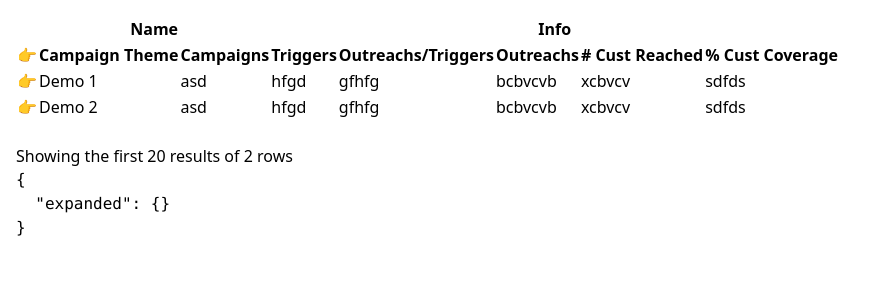
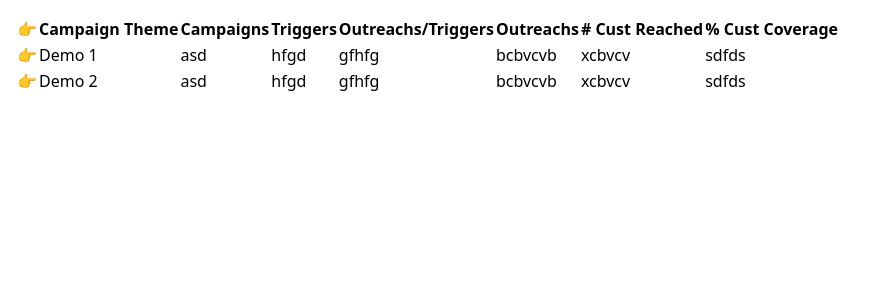
Before and after one commit to Rifat-Hossain-Dhrubo/next-tailwind-demo, a Next.js app: page /campaign in a window 1280 px wide. Shown: the top 300 px of the page, without its empty margins (0-884 px from the left). Built offline with nearby package versions, Linux system fonts and the light colour scheme; what @tailwindcss/typography would draw is missing.

Commit message:
minor changes

```diff
--- a/Component/Table/index.tsx
+++ b/Component/Table/index.tsx
@@ -2,9 +2,15 @@
 /* eslint-disable react/jsx-props-no-spreading */
 
 import React from 'react';
-import { useTable, useExpanded } from 'react-table';
+import {
+  useTable,
+  useExpanded,
+  HeaderGroup,
+  Row,
+  useSortBy,
+} from 'react-table';
 
-function Table({ columns: userColumns, data }: any) {
+function Table({ columns: campaignColumns, data }: any) {
   const {
     getTableProps,
     getTableBodyProps,
@@ -14,9 +20,11 @@ function Table({ columns: userColumns, data }: any) {
     state: { expanded },
   } = useTable(
     {
-      columns: userColumns,
+      columns: campaignColumns,
       data,
     },
+
+    useSortBy,
     useExpanded // Use the useExpanded plugin hook
   );
 
@@ -24,16 +32,25 @@ function Table({ columns: userColumns, data }: any) {
     <>
       <table {...getTableProps()}>
         <thead>
-          {headerGroups.map((headerGroup) => (
+          {headerGroups.map((headerGroup: HeaderGroup) => (
             <tr {...headerGroup.getHeaderGroupProps()}>
               {headerGroup.headers.map((column) => (
-                <th {...column.getHeaderProps()}>{column.render('Header')}</th>
+                <th {...column.getHeaderProps(column.getSortByToggleProps())}>
+                  {column.render('Header')}
+                  <span>
+                    {column.isSorted
+                      ? column.isSortedDesc
+                        ? ' 🔽'
+                        : ' 🔼'
+                      : ''}
+                  </span>
+                </th>
               ))}
             </tr>
           ))}
         </thead>
         <tbody {...getTableBodyProps()}>
-          {rows.map((row, i) => {
+          {rows.map((row: Row, i: Number) => {
             prepareRow(row);
             return (
               <tr {...row.getRowProps()}>
@@ -48,10 +65,12 @@ function Table({ columns: userColumns, data }: any) {
         </tbody>
       </table>
       <br />
-      <div>Showing the first 20 results of {rows.length} rows</div>
+
+      {/* Debug purpose */}
+      {/* <div>Showing the first 20 results of {rows.length} rows</div>
       <pre>
         <code>{JSON.stringify({ expanded: expanded }, null, 2)}</code>
-      </pre>
+      </pre> */}
     </>
   );
 }
--- a/pages/campaign/index.tsx
+++ b/pages/campaign/index.tsx
@@ -41,9 +41,6 @@ const Campaign: NextPage = () => {
           ) : null,
       },
       {
-        Header: 'Name',
-        columns: [
-          {
         Header: 'Campaign Theme',
         accessor: 'campaign_theme',
       },
@@ -51,11 +48,6 @@ const Campaign: NextPage = () => {
         Header: 'Campaigns',
         accessor: 'campaignes',
       },
-        ],
-      },
-      {
-        Header: 'Info',
-        columns: [
       {
         Header: 'Triggers',
         accessor: 'triggers',
@@ -77,14 +69,12 @@ const Campaign: NextPage = () => {
         accessor: 'cust_coverage',
       },
     ],
-      },
-    ],
     []
   );
 
   const data = React.useMemo(() => makeData(5, 5, 5), []);
 
-  console.log(data);
+  // console.log(data);
 
   return (
     <div className="p-4 mx-auto">
```
Lines whose indentation alone changed are shown as unchanged.
